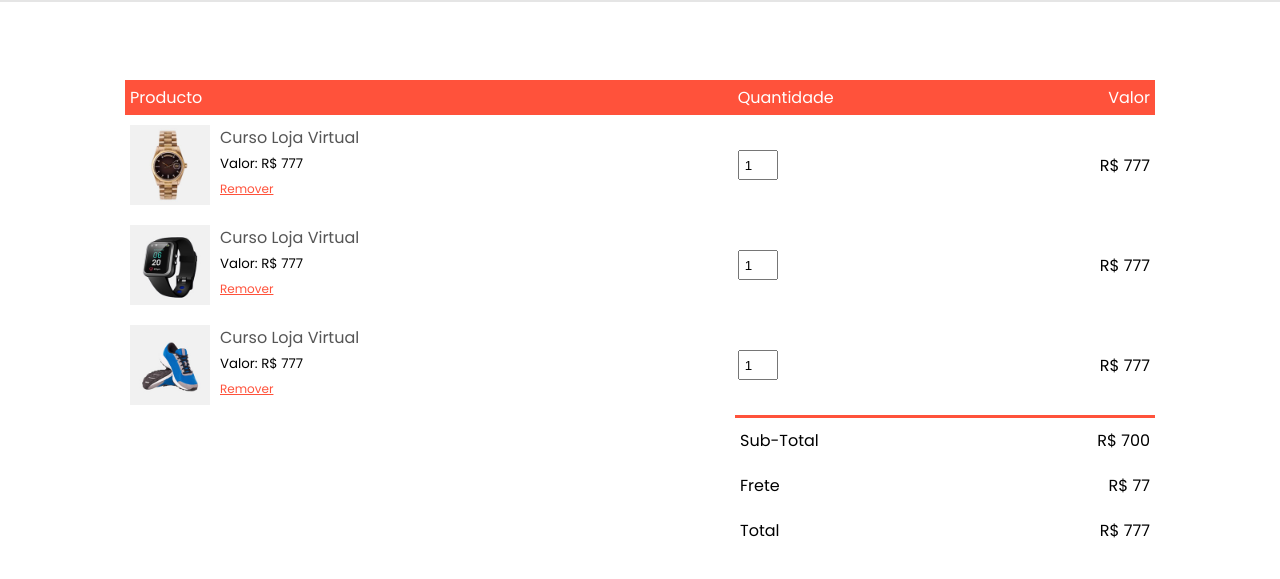
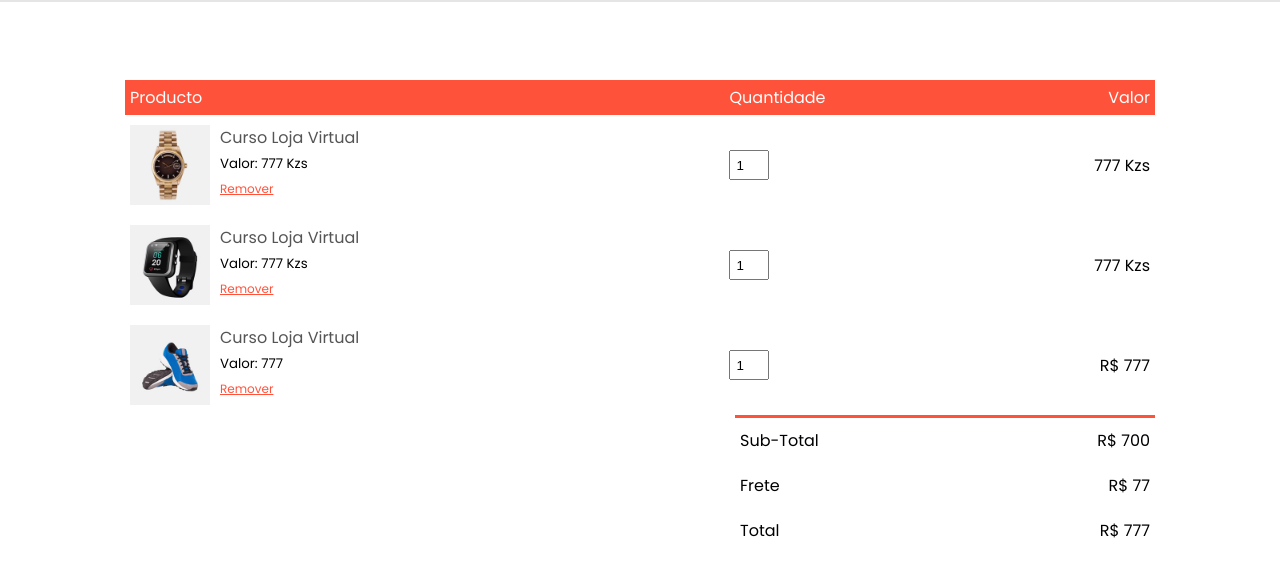
Before and after one commit to CLarckbean/jhf_tech, a PHP site: page /carrinho.php in a window 1280 px wide. Shown: the part 84-663 px from the top of the page. Run offline with PHP 8.4, Linux system fonts and the light colour scheme.

Commit message:
actualizando moedas

```diff
--- a/carrinho.php
+++ b/carrinho.php
@@ -30,7 +30,7 @@
                             <img src="assets/img/carrinho/carrinho-1.jpg" alt="">
                             <div>
                                 <p>Curso Loja Virtual</p>
-                                <small>Valor: R$ 777</small>
+                                <small>Valor: 777 Kzs</small>
                                 <br>
                                 <a href="#" title="">Remover</a>
                             </div>
@@ -41,7 +41,7 @@
                             <input type="number" name="" id="" value="1">
                         </form>
                     </td>
-                    <td>R$ 777</td>
+                    <td>777 Kzs</td>
                 </tr>
                 <!-- INÍCIO ITEM DO CARRINHO -->
 
@@ -52,7 +52,7 @@
                             <img src="assets/img/carrinho/carrinho-2.jpg" alt="">
                             <div>
                                 <p>Curso Loja Virtual</p>
-                                <small>Valor: R$ 777</small>
+                                <small>Valor: 777 Kzs</small>
                                 <br>
                                 <a href="#" title="">Remover</a>
                             </div>
@@ -63,7 +63,7 @@
                             <input type="number" name="" id="" value="1">
                         </form>
                     </td>
-                    <td>R$ 777</td>
+                    <td>777 Kzs</td>
                 </tr>
                 <!-- INÍCIO ITEM DO CARRINHO -->
 
@@ -74,7 +74,7 @@
                             <img src="assets/img/carrinho/carrinho-3.jpg" alt="">
                             <div>
                                 <p>Curso Loja Virtual</p>
-                                <small>Valor: R$ 777</small>
+                                <small>Valor: 777</small>
                                 <br>
                                 <a href="#" title="">Remover</a>
                             </div>
```
